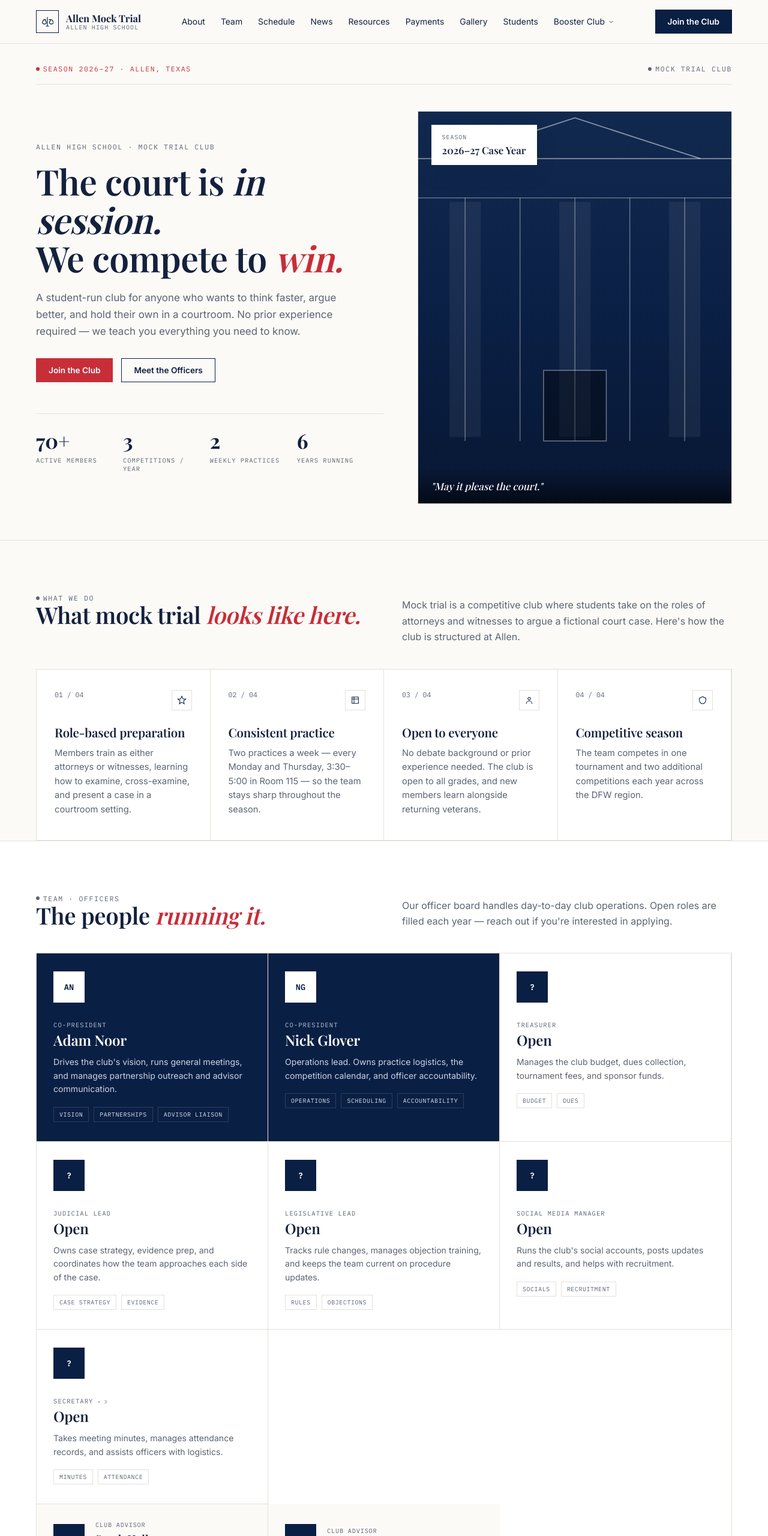
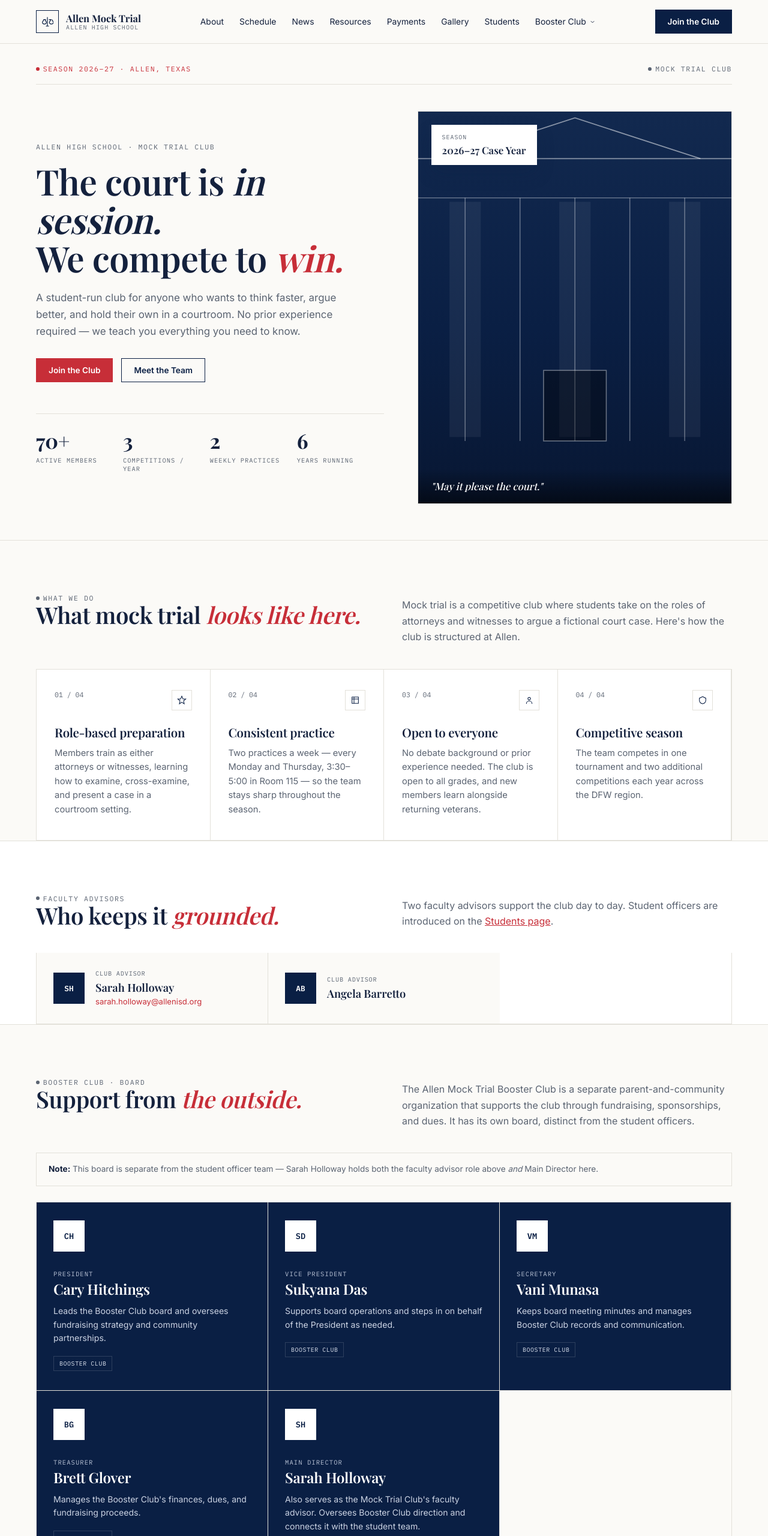
Before and after one commit to jollybob456-ux/Mock-Trial, a plain HTML site: page index.html in a window 1280 px wide. Shown: the top 2560 px of the page at 60% size. Drawn offline with nearby package versions, Linux system fonts and the light colour scheme; a web font is replaced by a local one.

Commit message:
Add files via upload

```diff
--- a/index.html
+++ b/index.html
@@ -20,7 +20,6 @@
     </a>
     <nav class="links" id="desktopNav">
       <a href="#about">About</a>
-      <a href="#team">Team</a>
       <a href="#schedule">Schedule</a>
       <a href="#news">News</a>
       <a href="#resources">Resources</a>
@@ -42,7 +41,7 @@
     </div>
   </div>
   <nav class="mobile-nav" id="mobileNav">
-    <a href="#about">About</a><a href="#team">Team</a><a href="#schedule">Schedule</a><a href="#news">News</a><a href="#resources">Resources</a><a href="#payments">Payments</a><a href="#gallery">Gallery</a>
+    <a href="#about">About</a><a href="#schedule">Schedule</a><a href="#news">News</a><a href="#resources">Resources</a><a href="#payments">Payments</a><a href="#gallery">Gallery</a>
     <a href="students.html">Students</a>
     <div class="sub-label">Booster Club</div>
     <div class="sub-group">
@@ -68,7 +67,7 @@
         <p class="lede">A student-run club for anyone who wants to think faster, argue better, and hold their own in a courtroom. No prior experience required — we teach you everything you need to know.</p>
         <div class="hero-actions">
           <a href="#join" class="btn btn-red">Join the Club</a>
-          <a href="#team" class="btn btn-outline">Meet the Officers</a>
+          <a href="students.html#team" class="btn btn-outline">Meet the Team</a>
         </div>
         <div class="stat-row">
           <div class="stat"><div class="num">70+</div><div class="lbl">Active Members</div></div>
@@ -142,69 +141,16 @@
   </div>
 </section>
 
-<!-- TEAM -->
-<section id="team" class="alt">
+<!-- ADVISORS -->
+<section id="advisors" class="alt">
   <div class="wrap">
     <div class="sec-head reveal">
       <div>
-        <div class="eyebrow">TEAM · OFFICERS</div>
-        <h2>The people <em class="accent">running it.</em></h2>
+        <div class="eyebrow">FACULTY ADVISORS</div>
+        <h2>Who keeps it <em class="accent">grounded.</em></h2>
       </div>
-      <p class="desc">Our officer board handles day-to-day club operations. Open roles are filled each year — reach out if you're interested in applying.</p>
+      <p class="desc">Two faculty advisors support the club day to day. Student officers are introduced on the <a href="students.html" style="color:var(--red);text-decoration:underline;">Students page</a>.</p>
     </div>
-    <div class="officer-grid reveal">
-      <div class="officer-card">
-        <div class="officer-top"><div class="avatar">AN</div></div>
-        <div class="role">Co-President</div>
-        <h3>Adam Noor</h3>
-        <p>Drives the club's vision, runs general meetings, and manages partnership outreach and advisor communication.</p>
-        <div class="chip-row"><span class="chip">Vision</span><span class="chip">Partnerships</span><span class="chip">Advisor Liaison</span></div>
-      </div>
-      <div class="officer-card">
-        <div class="officer-top"><div class="avatar">NG</div></div>
-        <div class="role">Co-President</div>
-        <h3>Nick Glover</h3>
-        <p>Operations lead. Owns practice logistics, the competition calendar, and officer accountability.</p>
-        <div class="chip-row"><span class="chip">Operations</span><span class="chip">Scheduling</span><span class="chip">Accountability</span></div>
-      </div>
-      <div class="officer-card open">
-        <div class="officer-top"><div class="avatar">?</div></div>
-        <div class="role">Treasurer</div>
-        <h3>Open</h3>
-        <p>Manages the club budget, dues collection, tournament fees, and sponsor funds.</p>
-        <div class="chip-row"><span class="chip">Budget</span><span class="chip">Dues</span></div>
-      </div>
-      <div class="officer-card open">
-        <div class="officer-top"><div class="avatar">?</div></div>
-        <div class="role">Judicial Lead</div>
-        <h3>Open</h3>
-        <p>Owns case strategy, evidence prep, and coordinates how the team approaches each side of the case.</p>
-        <div class="chip-row"><span class="chip">Case Strategy</span><span class="chip">Evidence</span></div>
-      </div>
-      <div class="officer-card open">
-        <div class="officer-top"><div class="avatar">?</div></div>
-        <div class="role">Legislative Lead</div>
-        <h3>Open</h3>
-        <p>Tracks rule changes, manages objection training, and keeps the team current on procedure updates.</p>
-        <div class="chip-row"><span class="chip">Rules</span><span class="chip">Objections</span></div>
-      </div>
-      <div class="officer-card open">
-        <div class="officer-top"><div class="avatar">?</div></div>
-        <div class="role">Social Media Manager</div>
-        <h3>Open</h3>
-        <p>Runs the club's social accounts, posts updates and results, and helps with recruitment.</p>
-        <div class="chip-row"><span class="chip">Socials</span><span class="chip">Recruitment</span></div>
-      </div>
-      <div class="officer-card open">
-        <div class="officer-top"><div class="avatar">?</div></div>
-        <div class="role">Secretary <span style="font-size:.7em;font-family:'IBM Plex Mono',monospace;color:var(--gray);font-weight:400;">× 3</span></div>
-        <h3>Open</h3>
-        <p>Takes meeting minutes, manages attendance records, and assists officers with logistics.</p>
-        <div class="chip-row"><span class="chip">Minutes</span><span class="chip">Attendance</span></div>
-      </div>
-    </div>
-
-    <!-- ADVISORS -->
     <div class="advisor-grid reveal">
       <div class="advisor-card">
         <div class="advisor-ava">SH</div>
@@ -237,7 +183,7 @@
     </div>
 
     <div class="board-note reveal">
-      <strong>Note:</strong> The Booster Club board is separate from the student officer team above. Sarah Holloway serves as the Mock Trial Club's faculty advisor <em>and</em> as Main Director of the Booster Club.
+      <strong>Note:</strong> This board is separate from the student officer team — Sarah Holloway holds both the faculty advisor role above <em>and</em> Main Director here.
     </div>
 
     <div class="officer-grid reveal">
@@ -546,7 +492,7 @@
       </div>
       <div class="foot-col">
         <h5>Explore</h5>
-        <a href="#about">About</a><a href="#team">Team</a><a href="#schedule">Schedule</a><a href="#news">News</a><a href="#resources">Resources</a><a href="#payments">Payments</a><a href="#gallery">Gallery</a><a href="students.html">Students</a>
+        <a href="#about">About</a><a href="#schedule">Schedule</a><a href="#news">News</a><a href="#resources">Resources</a><a href="#payments">Payments</a><a href="#gallery">Gallery</a><a href="students.html">Students</a>
       </div>
       <div class="foot-col">
         <h5>Booster Club</h5>
```
Also changed, not shown: bylaws.html (+2 -3 lines), membership.html (+2 -3 lines), students.html (+53 -4 lines).
